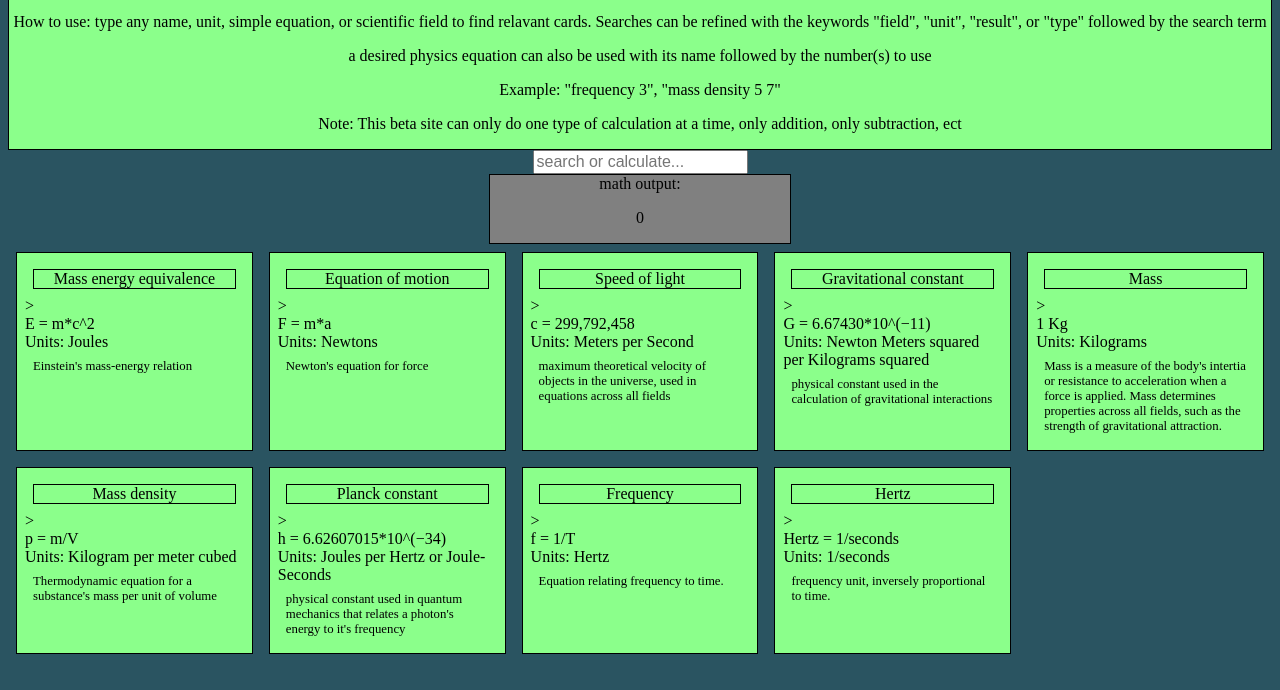
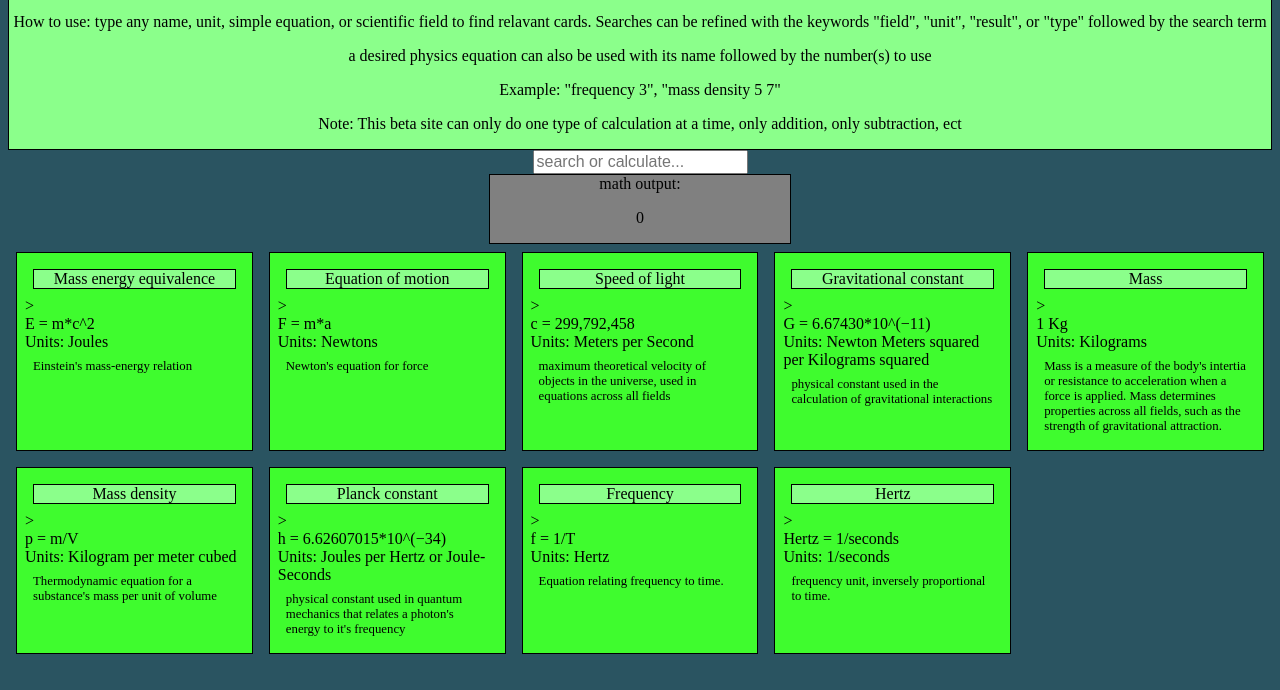
Before and after one commit to roadf010/SWE-632-User-Interface-Design-website-project, a plain HTML site: page index.html in a window 1280 px wide. Shown: the part 110-800 px from the top of the page. Drawn offline with Linux system fonts and the light colour scheme.

Commit message:
Add files via upload

```diff
--- a/style.css
+++ b/style.css
@@ -33,7 +33,7 @@ input{
 
 .card {
     border: 1px solid black;
-    background-color: rgb(139, 255, 139);
+    background-color: rgb(63, 252, 46);
     padding: .5rem;
     margin: .5rem .5rem;
 }
```
